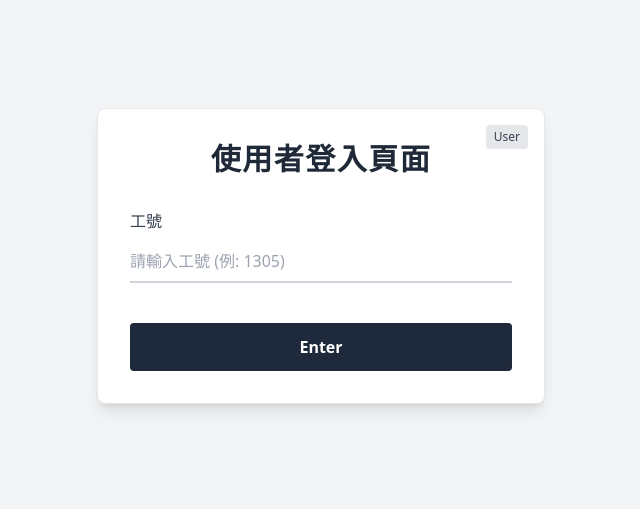
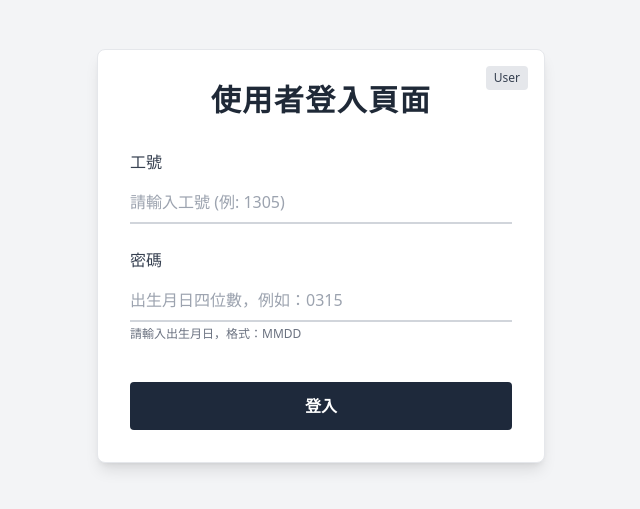
Before and after one commit to Polar-Tsai/Auction, a Django app: page /zh-hant/login/ in a window 1280 px wide. Shown: the part 56-565 px from the top of the page, without its empty margins (319-959 px from the left). Run offline with Django 4.2, Linux system fonts and the light colour scheme; some libraries are stand-ins or nearby versions.

Commit message:
修復：重新加入登入頁面的密碼輸入框

```diff
--- a/templates/login.html
+++ b/templates/login.html
@@ -27,9 +27,15 @@
         <input name="employeeId" type="text" class="w-full border-b-2 border-gray-300 focus:border-slate-600 outline-none py-2 transition-colors bg-transparent" placeholder="{% trans '請輸入工號 (例: 1305)' %}" required />
       </div>
 
+      <div>
+        <label class="block text-gray-700 mb-2 font-medium">{% trans "密碼" %}</label>
+        <input name="password" type="password" maxlength="4" pattern="\d{4}" class="w-full border-b-2 border-gray-300 focus:border-slate-600 outline-none py-2 transition-colors bg-transparent" placeholder="{% trans '出生月日四位數，例如：0315' %}" required />
+        <small class="text-gray-500 text-xs mt-1 block">{% trans "請輸入出生月日，格式：MMDD" %}</small>
+      </div>
+
       <div class="pt-4">
         <button class="w-full bg-slate-800 hover:bg-slate-900 text-white font-bold py-3 rounded transition duration-200">
-          Enter
+          {% trans "登入" %}
         </button>
       </div>
     </form>
```
